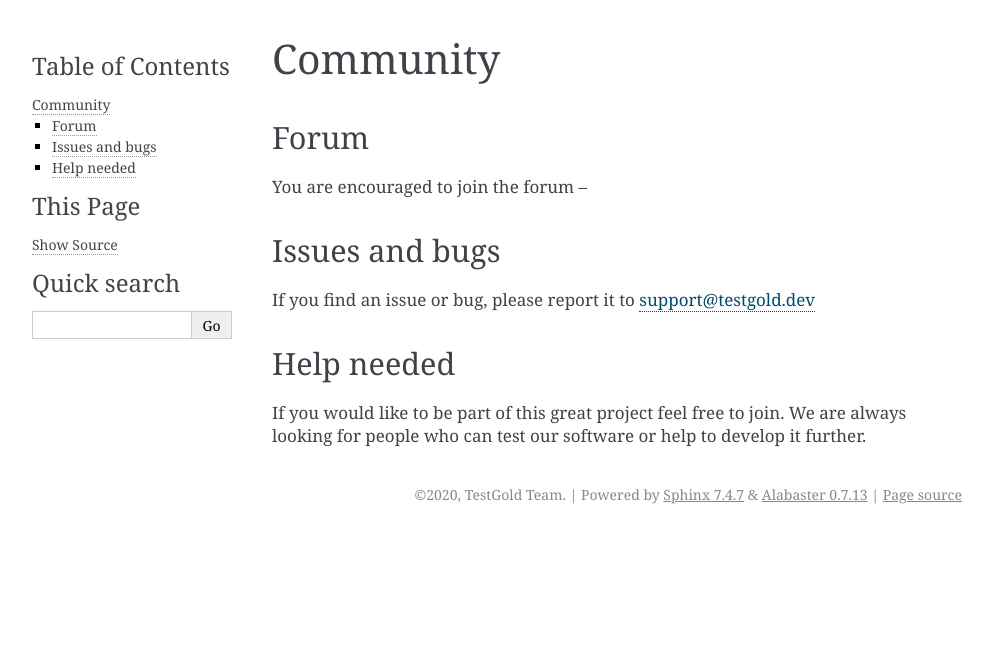
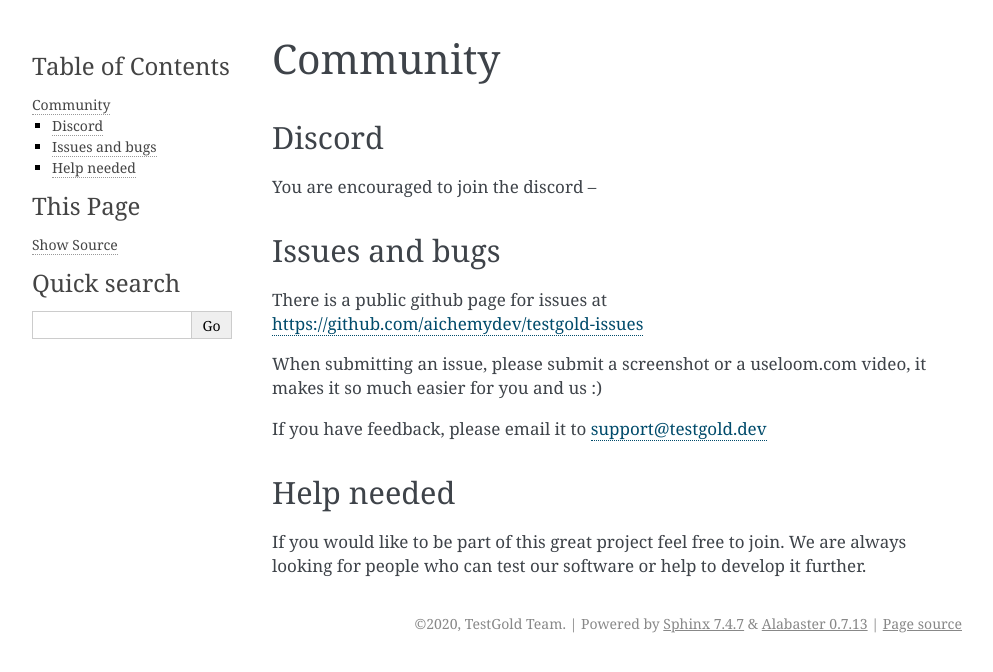
Before and after one commit to aichemydev/testgold, a Sphinx documentation site: the page built from docs/community.rst, in a window 1280 px wide. Shown: the top 672 px of the page, without its empty margins (148-1141 px from the left). Built offline with Sphinx 7.4.7, drawn with Linux system fonts in a browser that asks for light colours.

Commit message:
Update community.rst

```diff
--- a/docs/community.rst
+++ b/docs/community.rst
@@ -1,16 +1,19 @@
 Community
 =========
 
-Forum
------
+Discord
+--------
 
-You are encouraged to join the forum --
-
+You are encouraged to join the discord --
 
 Issues and bugs
 ---------------
 
-If you find an issue or bug, please report it to support@testgold.dev
+There is a public github page for issues at https://github.com/aichemydev/testgold-issues
+
+When submitting an issue, please submit a screenshot or a useloom.com video, it makes it so much easier for you and us :)
+
+If you have feedback, please email it to support@testgold.dev
 
 Help needed
 -----------
```
